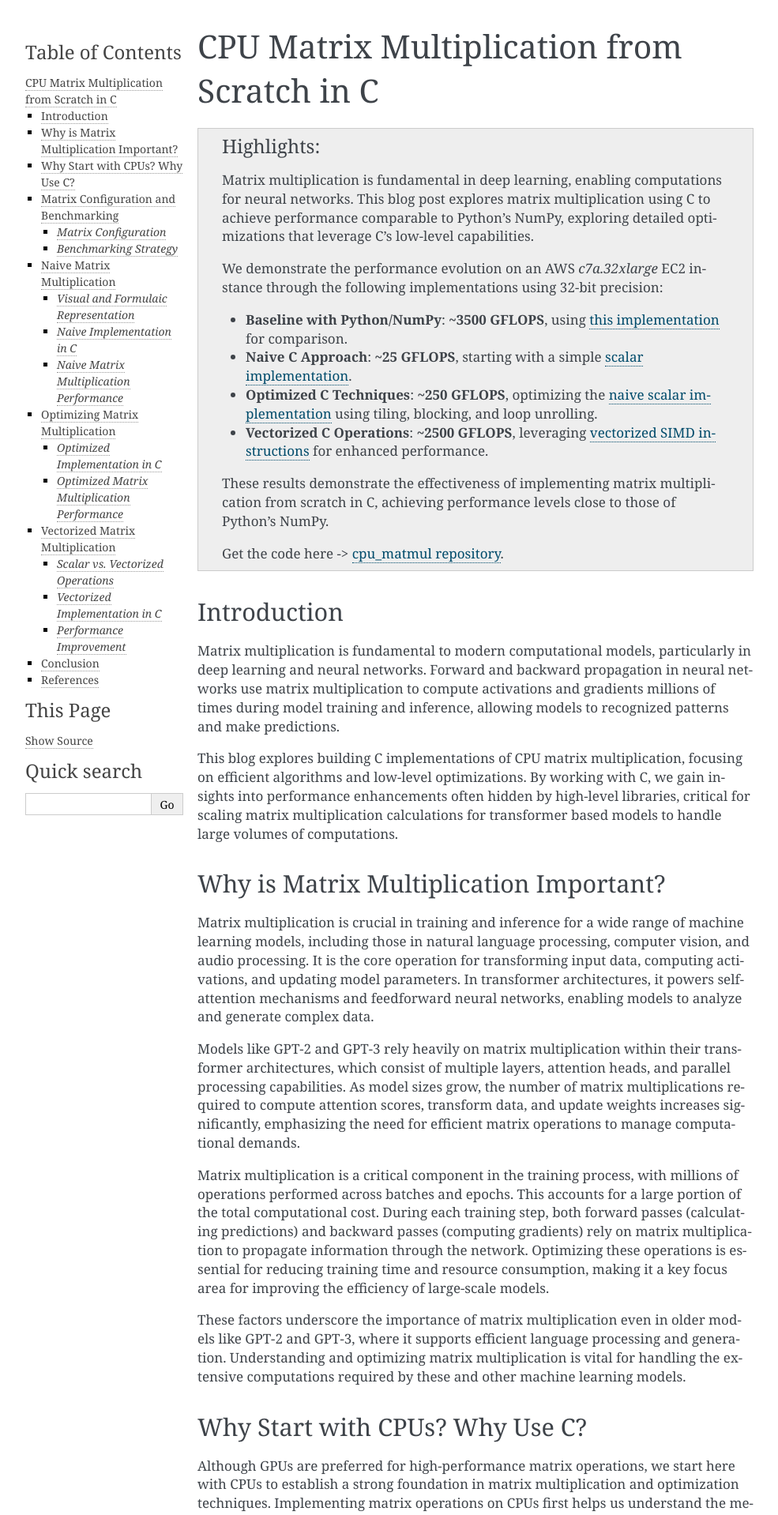
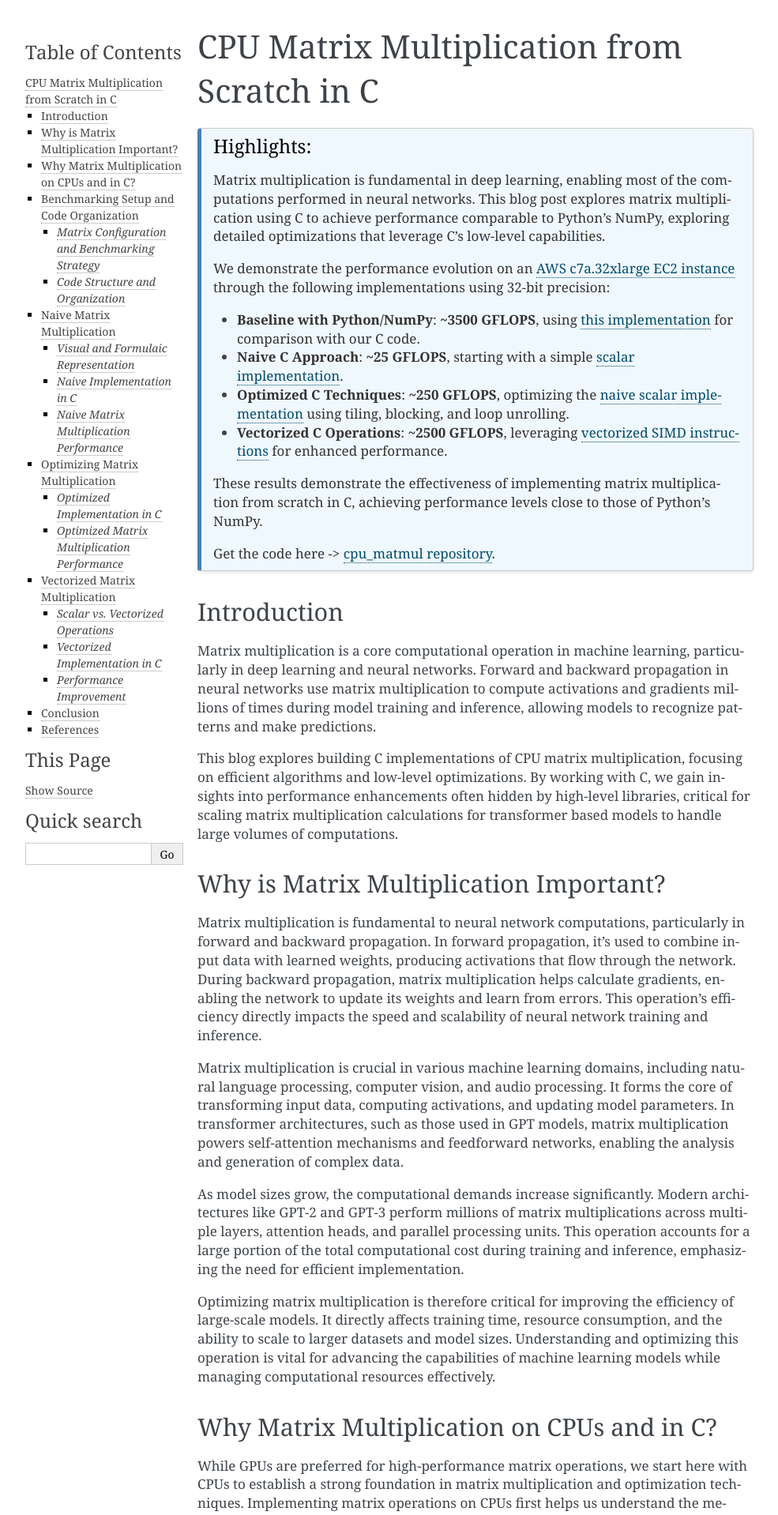
Before and after one commit to pebblesandweeds/cpu_matmul, a Sphinx documentation site: the page built from docs/source/cpu_matmul_blog.rst, in a window 1280 px wide. Shown: the top 1918 px of the page at 79% size, without its empty margins (148-1133 px from the left). Built offline with Sphinx 7.4.7, drawn with Linux system fonts in a browser that asks for light colours; some of the changed text lies outside the part shown.

Commit message:
Adding changes to custom.css for code blocks and blog rst edits

```diff
--- a/docs/source/_static/custom.css
+++ b/docs/source/_static/custom.css
@@ -1,7 +1,7 @@
 /* Custom font and size for code blocks */
 .highlight pre {
-    font-family: 'Menlo', 'Courier New', Courier, monospace; /* Set Menlo as the preferred font */
-    font-size: 12.5px; /* Adjust the font size as needed */
+    font-family: 'JetBrains Mono', 'Fira Code', 'Source Code Pro', 'Menlo', 'Consolas', 'DejaVu Sans Mono', 'Courier New', Courier, monospace;
+    font-size: 12px; /* Adjust the font size as needed */
 }
 
 /* Reduce padding on left and right sides */
@@ -21,3 +21,49 @@
     padding-left: 8px;  /* TWEAK: Adjust to fine-tune left content padding */
     padding-right: 8px; /* TWEAK: Adjust to fine-tune right content padding */
 }
+
+/* Style the Highlights admonition */
+div.admonition-highlights {
+    background-color: #f0f8ff; /* Light blue background */
+    border-left: 5px solid #4682b4; /* Steel blue left border */
+    padding: 10px 15px;
+    margin: 20px 0;
+    border-radius: 4px;
+    box-shadow: 0 2px 5px rgba(0, 0, 0, 0.1);
+}
+
+.admonition-highlights .admonition-title {
+    font-family: 'Arial', sans-serif; /* Change font */
+    font-size: 1.2em;
+    color: #000000; /* Steel blue color */
+    margin-bottom: 10px;
+    font-weight: bold;
+}
+
+.admonition-highlights p {
+    font-family: 'Georgia', serif; /* Change font for content */
+    font-size: 1em;
+    line-height: 1.6;
+    color: #333;
+}
+
+/* Updated styles for code blocks with darker background */
+div.highlight {
+    background-color: #f0f0f0 !important; /* Darker off-white/light gray background */
+}
+
+pre {
+    background-color: #f0f0f0 !important; /* Darker off-white/light gray background */
+    border: 1px solid #e0e0e0; /* Slightly darker border to match */
+    padding: 12px;
+    border-radius: 3px;
+    line-height: 1.5;
+    overflow-x: auto;
+}
+
+code {
+    background-color: #f0f0f0 !important; /* Darker off-white/light gray background */
+    color: #333333;
+    padding: 2px 4px;
+    font-size: 90%;
+}
--- a/docs/source/cpu_matmul_blog.rst
+++ b/docs/source/cpu_matmul_blog.rst
@@ -5,11 +5,11 @@
 
 .. admonition:: Highlights
 
- Matrix multiplication is fundamental in deep learning, enabling computations for neural networks. This blog post explores matrix multiplication using C to achieve performance comparable to Python's NumPy, exploring detailed optimizations that leverage C's low-level capabilities.
+ Matrix multiplication is fundamental in deep learning, enabling most of the computations performed in neural networks. This blog post explores matrix multiplication using C to achieve performance comparable to Python's NumPy, exploring detailed optimizations that leverage C's low-level capabilities.
 
- We demonstrate the performance evolution on an AWS *c7a.32xlarge* EC2 instance through the following implementations using 32-bit precision:
+ We demonstrate the performance evolution on an `AWS c7a.32xlarge EC2 instance <https://aws.amazon.com/ec2/instance-types/c7a/>`_ through the following implementations using 32-bit precision:
 
- - **Baseline with Python/NumPy**: **~3500 GFLOPS**, using `this implementation <https://github.com/pebblesandweeds/cpu_matmul/blob/main/python/numpy_matmul.py>`_ for comparison.
+ - **Baseline with Python/NumPy**: **~3500 GFLOPS**, using `this implementation <https://github.com/pebblesandweeds/cpu_matmul/blob/main/python/numpy_matmul.py>`_ for comparison with our C code.
  - **Naive C Approach**: **~25 GFLOPS**, starting with a simple `scalar implementation <https://github.com/pebblesandweeds/cpu_matmul/blob/main/c/src/matmul_lib.c#L28>`_.
  - **Optimized C Techniques**: **~250 GFLOPS**, optimizing the `naive scalar implementation <https://github.com/pebblesandweeds/cpu_matmul/blob/main/c/src/matmul_lib.c#L39>`_ using tiling, blocking, and loop unrolling.
  - **Vectorized C Operations**: **~2500 GFLOPS**, leveraging `vectorized SIMD instructions <https://github.com/pebblesandweeds/cpu_matmul/blob/main/c/src/matmul_lib.c#L64>`_ for enhanced performance.
@@ -21,7 +21,7 @@
 Introduction
 ------------
 
-Matrix multiplication is fundamental to modern computational models, particularly in deep learning and neural networks. Forward and backward propagation in neural networks use matrix multiplication to compute activations and gradients millions of times during model training and inference, allowing models to recognized patterns and make predictions.
+Matrix multiplication is a core computational operation in machine learning, particularly in deep learning and neural networks. Forward and backward propagation in neural networks use matrix multiplication to compute activations and gradients millions of times during model training and inference, allowing models to recognize patterns and make predictions.
 
 This blog explores building C implementations of CPU matrix multiplication, focusing on efficient algorithms and low-level optimizations. By working with C, we gain insights into performance enhancements often hidden by high-level libraries, critical for scaling matrix multiplication calculations for transformer based models to handle large volumes of computations.
 
@@ -29,40 +29,53 @@
 Why is Matrix Multiplication Important?
 ---------------------------------------
 
-Matrix multiplication is crucial in training and inference for a wide range of machine learning models, including those in natural language processing, computer vision, and audio processing. It is the core operation for transforming input data, computing activations, and updating model parameters. In transformer architectures, it powers self-attention mechanisms and feedforward neural networks, enabling models to analyze and generate complex data.
+Matrix multiplication is fundamental to neural network computations, particularly in forward and backward propagation. In forward propagation, it's used to combine input data with learned weights, producing activations that flow through the network. During backward propagation, matrix multiplication helps calculate gradients, enabling the network to update its weights and learn from errors. This operation's efficiency directly impacts the speed and scalability of neural network training and inference.
 
-Models like GPT-2 and GPT-3 rely heavily on matrix multiplication within their transformer architectures, which consist of multiple layers, attention heads, and parallel processing capabilities. As model sizes grow, the number of matrix multiplications required to compute attention scores, transform data, and update weights increases significantly, emphasizing the need for efficient matrix operations to manage computational demands.
+Matrix multiplication is crucial in various machine learning domains, including natural language processing, computer vision, and audio processing. It forms the core of transforming input data, computing activations, and updating model parameters. In transformer architectures, such as those used in GPT models, matrix multiplication powers self-attention mechanisms and feedforward networks, enabling the analysis and generation of complex data.
 
-Matrix multiplication is a critical component in the training process, with millions of operations performed across batches and epochs. This accounts for a large portion of the total computational cost. During each training step, both forward passes (calculating predictions) and backward passes (computing gradients) rely on matrix multiplication to propagate information through the network. Optimizing these operations is essential for reducing training time and resource consumption, making it a key focus area for improving the efficiency of large-scale models.
+As model sizes grow, the computational demands increase significantly. Modern architectures like GPT-2 and GPT-3 perform millions of matrix multiplications across multiple layers, attention heads, and parallel processing units. This operation accounts for a large portion of the total computational cost during training and inference, emphasizing the need for efficient implementation.
 
-These factors underscore the importance of matrix multiplication even in older models like GPT-2 and GPT-3, where it supports efficient language processing and generation. Understanding and optimizing matrix multiplication is vital for handling the extensive computations required by these and other machine learning models.
+Optimizing matrix multiplication is therefore critical for improving the efficiency of large-scale models. It directly affects training time, resource consumption, and the ability to scale to larger datasets and model sizes. Understanding and optimizing this operation is vital for advancing the capabilities of machine learning models while managing computational resources effectively.
 
-Why Start with CPUs? Why Use C?
--------------------------------
+Why Matrix Multiplication on CPUs and in C?
+-------------------------------------------
 
-Although GPUs are preferred for high-performance matrix operations, we start here with CPUs to establish a strong foundation in matrix multiplication and optimization techniques. Implementing matrix operations on CPUs first helps us understand the mechanics and challenges of performance optimization.
+While GPUs are preferred for high-performance matrix operations, we start here with CPUs to establish a strong foundation in matrix multiplication and optimization techniques. Implementing matrix operations on CPUs first helps us understand the mechanics and challenges of performance optimization that are applicable to both CPU and GPU implementations:.
 
 We choose C over higher-level languages for several reasons. C provides direct access to hardware resources, enabling granular performance optimization. It also allows us to better understand the memory hierarchy and optimize access patterns, which is crucial for high-performance matrix operations. By comparing our C implementation to Python’s NumPy, we can benchmark performance and measure progress, equipping us with essential skills for tackling more advanced topics in matrix multiplication and optimization.
 
-Matrix Configuration and Benchmarking
--------------------------------------
+Benchmarking Setup and Code Organization
+----------------------------------------
 
-To establish a solid foundation for our matrix multiplication implementation, we have made several key decisions regarding matrix configuration and benchmarking:
+*Matrix Configuration and Benchmarking Strategy*
+^^^^^^^^^^^^^^^^^^^^^^^^^^^^^^^^^^^^^^^^^^^^^^^^
 
-*Matrix Configuration*
-^^^^^^^^^^^^^^^^^^^^^^
+Our implementation uses square matrices (N x N) for both matrices A and B, with N set to a static size of 8192. This choice simplifies the implementation while allowing for future extensions to non-square matrices. Defining N as a constant enables aggressive compiler optimizations and ensures consistent runtime behavior.
 
-Our implementation uses square matrices (N x N) for both matrices A and B. This choice simplifies the implementation by focusing on the core matrix multiplication algorithm. While common, it also allows for future extensions to support non-square matrices.
+With N = 8192 and using float32 (4 bytes per element), each matrix contains 67,108,864 elements. The size of each matrix (A, B, and C) is calculated as follows:
 
-We have set N to a static size of 8192. Defining N as a constant enables more aggressive compiler optimizations, and in C, we define N as a `const` to ensure its value remains unchanged at runtime. This static size helps standardize our approach and aligns with optimal memory access patterns, making it ideal for performance benchmarking.
+67,108,864 * 4 bytes = 268,435,456 bytes ≈ 268.44 MB ≈ 0.26 GB
 
-*Benchmarking Strategy*
-^^^^^^^^^^^^^^^^^^^^^^^
+This results in a total memory requirement of approximately 805.32 MB for all three matrices.
 
-We use a large matrix size of N = 8192 to ensure that our benchmarking reflects realistic performance characteristics. This size is chosen to avoid anomalies that occur when smaller matrices fit entirely within the CPU cache, thus giving a clearer picture of performance under typical conditions. With N set to 8192 and using float32 data types, the memory requirement for a single matrix is approximately 268 MB, resulting in a total of around 804 MB for three matrices (A, B, and C).
+We chose this large N value to reflect realistic performance characteristics and avoid cache-related anomalies. Modern high-end CPUs typically have L3 cache sizes ranging from 16MB to 64MB. Our chosen matrix size significantly exceeds these cache capacities, ensuring that:
 
-For performance testing, we utilize an AWS c7a.32xlarge instance, which provides the necessary computational resources to handle large matrix operations. This instance features an AMD EPYC 9R14 processor with 2 sockets, 64 cores per socket, and a total of 128 cores, all without simultaneous multithreading (SMT). While this is a very large instance, its capacity is essential for managing the high demands of our large N value and obtaining accurate performance metrics.
+* No single matrix fits entirely in the L3 cache.
+* The total working set is much larger than the cache, forcing memory accesses to main RAM.
+* Cache evictions and reloads occur frequently during computation.
 
+This setup provides a clear picture of performance under typical conditions, exercising the full memory hierarchy and highlighting the importance of efficient memory access patterns.
+
+For benchmarking, we use an AWS c7a.32xlarge instance featuring an AMD EPYC 9R14 processor (2 sockets, 64 cores per socket, 128 cores total) without simultaneous multithreading. This instance has a 256MB L3 cache, which is still significantly smaller than our total matrix size. This powerful configuration is essential for managing our large matrices and obtaining accurate performance metrics that reflect real-world scenarios for large-scale matrix multiplication.
+
+*Code Structure and Organization*
+^^^^^^^^^^^^^^^^^^^^^^^^^^^^^^^^^
+
+The code examples in this blog are primarily from our `matmul_lib.c <https://github.com/pebblesandweeds/cpu_matmul/blob/dev/c/src/matmul_lib.c>`_ file, which contains the core matrix multiplication functions. Our `main.c <https://github.com/pebblesandweeds/cpu_matmul/blob/dev/c/src/main.c>`_  file serves as the entry point, calling these functions to perform the matrix operations.
+
+We've organized our code into separate modules for clarity and maintainability. For detailed information about our project structure, please refer to our `README.md <https://github.com/pebblesandweeds/cpu_matmul/blob/dev/README.md#project-structure>`_ file.
+
+As we explore different optimization techniques, we'll focus on relevant functions from `matmul_lib.c`, discussing how they integrate with the overall project structure.
 
 Naive Matrix Multiplication
 ---------------------------
@@ -124,25 +137,25 @@
    #define UNROLL_FACTOR 4
 
    void matmul_scalar(float A[N][N], float B[N][N], float C[N][N]) {
-       for (int i = 0; i < N; i += BLOCK_SIZE) {
-           for (int j = 0; j < N; j += BLOCK_SIZE) {
-               for (int k = 0; k < N; k += BLOCK_SIZE) {
-                   for (int ii = i; ii < i + BLOCK_SIZE && ii < N; ii += TILE_SIZE) {
-                       for (int jj = j; jj < j + BLOCK_SIZE && jj < N; jj += TILE_SIZE) {
-                           for (int kk = k; kk < k + BLOCK_SIZE && kk < N; kk += UNROLL_FACTOR) {
-                               float c_temp = C[ii][jj];
-                               for (int iii = ii; iii < ii + TILE_SIZE && iii < i + BLOCK_SIZE && iii < N; iii++) {
-                                   for (int jjj = jj; jjj < jj + TILE_SIZE && jjj < j + BLOCK_SIZE && jjj < N; jjj++) {
-                                       c_temp += A[iii][kk] * B[kk][jjj];
-                                   }
-                                   C[iii][jjj] = c_temp;
-                               }
-                           }
-                       }
-                   }
-               }
-           }
-       }
+    for (int i = 0; i < N; i += BLOCK_SIZE) {
+    for (int j = 0; j < N; j += BLOCK_SIZE) {
+    for (int k = 0; k < N; k += BLOCK_SIZE) {
+        for (int ii = i; ii < i + BLOCK_SIZE && ii < N; ii += TILE_SIZE) {
+        for (int jj = j; jj < j + BLOCK_SIZE && jj < N; jj += TILE_SIZE) {
+        for (int kk = k; kk < k + BLOCK_SIZE && kk < N; kk += UNROLL_FACTOR) {
+            float c_temp = C[ii][jj];
+            for (int iii = ii; iii < ii + TILE_SIZE && iii < i + BLOCK_SIZE && iii < N; iii++) {
+            for (int jjj = jj; jjj < jj + TILE_SIZE && jjj < j + BLOCK_SIZE && jjj < N; jjj++) {
+                c_temp += A[iii][kk] * B[kk][jjj];
+            }
+            C[iii][jjj] = c_temp;
+            }
+        }
+        }
+        }
+    }
+    }
+    }
    }
 
 *Optimized Matrix Multiplication Performance*
```
